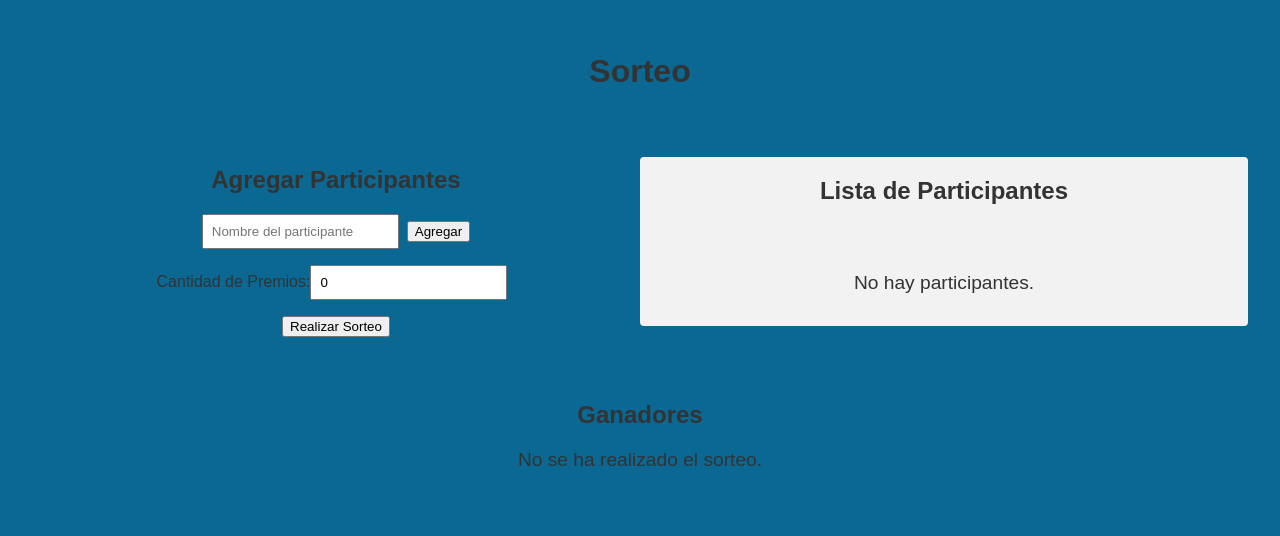
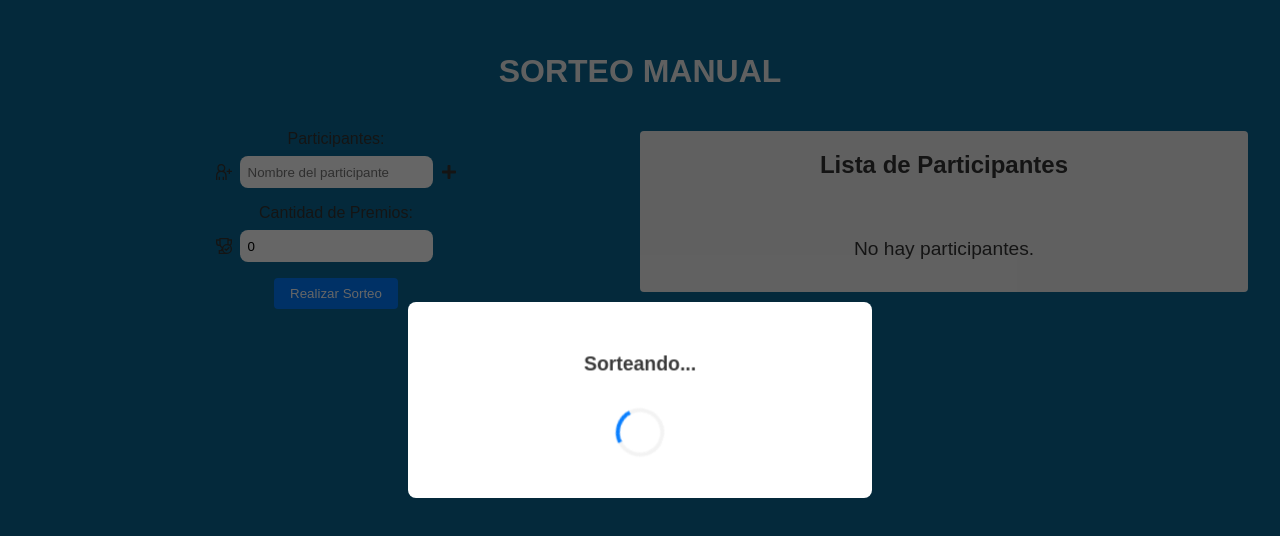
Before and after one commit to MaximilianoVallejo1991/SorteSis, a React (Vite) app: page /rafflePage in a window 1280 px wide. Both pictures are taken after a click on the button "Realizar Sorteo". Shown: the top 536 px of the page. Built offline with nearby package versions, Linux system fonts and the light colour scheme.

Commit message:
agrego animacion de sorteo en pagina de sorteo manual

```diff
--- a/src/components/Form.jsx
+++ b/src/components/Form.jsx
@@ -1,5 +1,7 @@
 import React, { useState } from "react";
 import "../styles/Form.css";
+import { FaPlus } from "react-icons/fa";
+import { GrAchievement, GrUserAdd } from "react-icons/gr";
 
 function Form({ setNames, setPrizes, handleRaffle }) {
   const [currentName, setCurrentName] = useState("");
@@ -25,13 +27,14 @@ function Form({ setNames, setPrizes, handleRaffle }) {
   };
 
   return (
-
     <div className="info-container">
-
       <div className="form-container">
 
-        <h2>Agregar Participantes</h2>
         <div className="form-group">
+          <label> Participantes: </label>
+
+          <div className="input-group">
+            <GrUserAdd className="icons" />
             <input
               type="text"
               value={currentName}
@@ -39,10 +42,15 @@ function Form({ setNames, setPrizes, handleRaffle }) {
               onKeyDown={handleKeyPress}
               placeholder="Nombre del participante"
             />
-          <button className="add-form-button" onClick={addName}>Agregar</button>
+            <FaPlus className="icons" onClick={addName} />
           </div>
+        </div>
+
         <div className="form-group">
           <label>Cantidad de Premios:</label>
+
+          <div className="input-group">
+            <GrAchievement className="icons" />
             <input
               type="number"
               value={currentPrizes}
@@ -50,10 +58,11 @@ function Form({ setNames, setPrizes, handleRaffle }) {
               min="1"
             />
           </div>
+        </div>
+
         <button className="start-button" onClick={startRaffle}>
           Realizar Sorteo
         </button>
-
       </div>
 
       <div className="participant-list">
@@ -64,14 +73,8 @@ function Form({ setNames, setPrizes, handleRaffle }) {
           ))}
         </ul>
         {participantList.length === 0 && <p>No hay participantes.</p>}
-
-
       </div>
-
     </div>
-
-
-
   );
 }
 
--- a/src/components/RaffleModal.jsx
+++ b/src/components/RaffleModal.jsx
@@ -3,6 +3,10 @@ import "../styles/RaffleModal.css";
 
 const RaffleModal = ({ showModal, isRaffling, winners, onClose }) => {
   if (!showModal) return null;
+
+
+  const isArrayOfStrings =
+    Array.isArray(winners) && typeof winners[0] === "string";
 
   return (
     <div className="modal-overlay" onClick={onClose}>
@@ -12,11 +16,25 @@ const RaffleModal = ({ showModal, isRaffling, winners, onClose }) => {
             <p>Sorteando...</p>
             <div className="spinner"></div>
           </div>
+        ) : isArrayOfStrings ? (
+          <>
+           <h2>🎉 Resultados del Sorteo 🎉</h2>
+           <ol>
+              {winners.map((winner, index) => (
+                <li key={index}>
+                  <strong>{winner}</strong>
+                </li>
+              ))}
+            </ol>
+            <button className="extra-button" onClick={onClose}>
+              Cerrar
+            </button>
+          </>
         ) : (
           <>
             <h2>🎉 Resultados del Sorteo 🎉</h2>
             <ul>
-              {winners.map((winner, index) => (
+              {Array.isArray(winners) && winners.map((winner, index) => (
                 <li key={index}>
                   <strong>{winner.name}:</strong>
                   {Object.entries(winner.prizes).map(([prize, quantity], i) => (
--- a/src/pages/RafflePage.jsx
+++ b/src/pages/RafflePage.jsx
@@ -2,11 +2,15 @@ import React, { useState } from "react";
 import Form from "../components/Form";
 import Results from "../components/Results";
 import "../styles/RafflePage.css";
+import RaffleModal from "../components/RaffleModal";
 
 function RafflePage() {
   const [names, setNames] = useState([]);
   const [prizes, setPrizes] = useState(0);
   const [winners, setWinners] = useState([]);
+
+  const [showModal, setShowModal] = useState(false);
+  const [isRaffling, setIsRaffling] = useState(false);
 
   const handleRaffle = () => {
     if (names.length < prizes) {
@@ -14,18 +18,32 @@ function RafflePage() {
       return;
     }
 
-    const shuffled = [...names].sort(() => 0.5 - Math.random());
-    setWinners(shuffled.slice(0, prizes));
+    setShowModal(true);
+    setIsRaffling(true);
+    setTimeout(() => {
+      const shuffled = [...names].sort(() => 0.5 - Math.random());
+      setWinners(shuffled.slice(0, prizes));
+
+      setIsRaffling(false);
+    }, 3000);
   };
 
   return (
     <div className="raffle-page">
-      <h1>Sorteo</h1>
+      <h1 className="raffle-title">SORTEO MANUAL</h1>
       <Form
         setNames={setNames}
         setPrizes={setPrizes}
         handleRaffle={handleRaffle}
       />
+
+      <RaffleModal
+        showModal={showModal}
+        isRaffling={isRaffling}
+        winners={winners}
+        onClose={() => setShowModal(false)}
+      />
+
       <Results winners={winners} />
     </div>
   );
--- a/src/styles/Form.css
+++ b/src/styles/Form.css
@@ -1,5 +1,5 @@
 .form-container {
-    margin: 2rem auto;
+    margin: 1rem auto auto auto;
     text-align: center;
   }
 
@@ -8,11 +8,15 @@
   }
 
   input {
+    margin-top: 8px;
     padding: 0.5rem;
-    margin-right: 0.5rem;
+    border-radius: 8px;
+    border: none;
+
+
   }
 
-  button .add-form-button {
+.start-button {
     padding: 0.5rem 1rem;
     background-color: #007bff;
     color: white;
@@ -22,7 +26,7 @@
   }
 
   button:hover {
-    background-color: #0056b3;
+    background-color: #245d99;
   }
 
   .info-container{
@@ -37,7 +41,7 @@
     display: grid;
     grid-auto-flow: column; /* Llenar primero verticalmente */
     grid-auto-rows: min-content;
-    grid-template-rows: repeat(8, auto); /* Máximo 8 filas */
+    grid-template-rows: repeat(6, auto); /* Máximo 8 filas */
     gap: 4px 4px;
   }
 
@@ -51,3 +55,18 @@
   .participant-list ul li{
     margin: 0;
   }
+
+  .icons {
+
+    padding: 16px 8px 8px 8px;
+  }
+
+  .form-group {
+    display: flex;
+    flex-direction: column;
+    justify-content: flex-start;
+  }
+
+  .input-group {
+    display: flex;
+  }
--- a/src/styles/Home.css
+++ b/src/styles/Home.css
@@ -12,7 +12,7 @@
   h1 {
     font-size: 2.5rem;
     margin-bottom: 1rem;
-    color: #2a6fd4;
+
   }
 
   p {
--- a/src/styles/RafflePage.css
+++ b/src/styles/RafflePage.css
@@ -4,8 +4,11 @@
     text-align: center;
   }
 
-  h1 {
-    color: #333;
-    font-size: 2.5rem;
+
+
+
+  .raffle-title {
+    color: #f2f2f2;
+    font-size: 2rem;
     margin-bottom: 1.5rem;
   }
```
Also changed, not shown: src/styles/RaffleModal.css (line endings or trailing spaces). Lines whose indentation alone changed are shown as unchanged.
